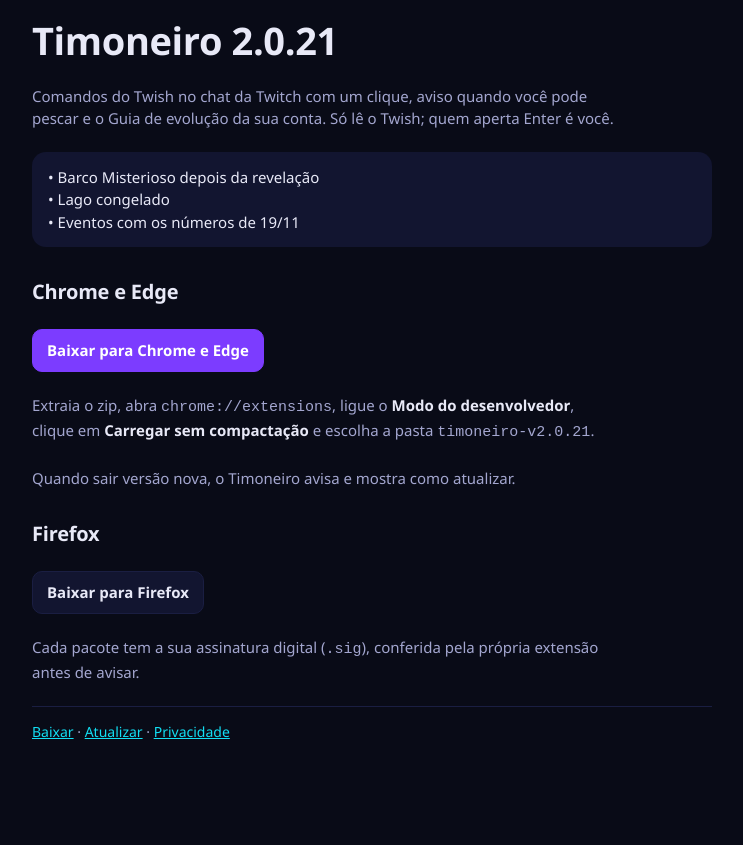
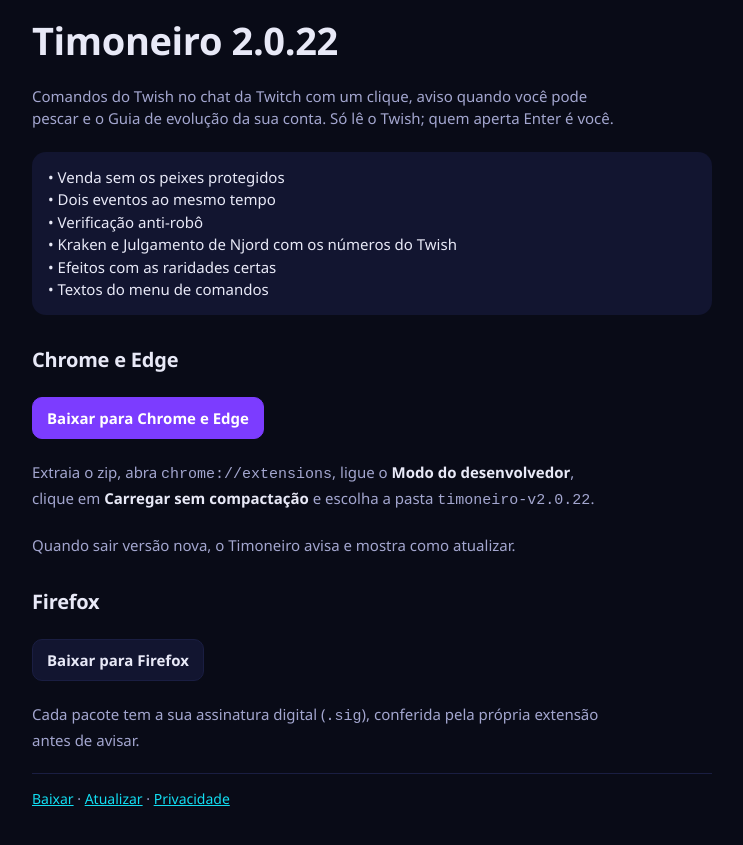
Before and after one commit to ped0071/timoneiro-releases, a plain HTML site: page index.html in a window 1280 px wide. Shown: the part 83-928 px from the top of the page, without its empty margins (268-1011 px from the left). Before the commit the page ends 889 px from the top, so only its background shows below. Drawn offline with Linux system fonts and the light colour scheme.

Commit message:
Timoneiro 2.0.22

```diff
--- a/index.html
+++ b/index.html
@@ -1,20 +1,23 @@
 <!doctype html>
 <html lang="pt-BR"><head><meta charset="utf-8"><meta name="viewport" content="width=device-width, initial-scale=1">
-<title>Timoneiro 2.0.21</title><link rel="stylesheet" href="estilo.css"><link rel="icon" href="timoneiro-logo.png"></head>
+<title>Timoneiro 2.0.22</title><link rel="stylesheet" href="estilo.css"><link rel="icon" href="timoneiro-logo.png"></head>
 <body><main>
 <header class="topo"><a href="./"><img src="timoneiro-logo.png" alt="" width="40" height="40"></a><span>Timoneiro</span></header>
 
-<h1>Timoneiro 2.0.21</h1>
+<h1>Timoneiro 2.0.22</h1>
 <p>Comandos do Twish no chat da Twitch com um clique, aviso quando você pode pescar e o Guia de evolução da sua conta. Só lê o Twish; quem aperta Enter é você.</p>
-<div class="notas">• Barco Misterioso depois da revelação
-• Lago congelado
-• Eventos com os números de 19/11</div>
+<div class="notas">• Venda sem os peixes protegidos
+• Dois eventos ao mesmo tempo
+• Verificação anti-robô
+• Kraken e Julgamento de Njord com os números do Twish
+• Efeitos com as raridades certas
+• Textos do menu de comandos</div>
 <h2>Chrome e Edge</h2>
-<div class="baixar"><a class="btn btn-primary" href="timoneiro-v2.0.21.zip">Baixar para Chrome e Edge</a></div>
-<p>Extraia o zip, abra <code>chrome://extensions</code>, ligue o <strong>Modo do desenvolvedor</strong>, clique em <strong>Carregar sem compactação</strong> e escolha a pasta <code>timoneiro-v2.0.21</code>.</p>
+<div class="baixar"><a class="btn btn-primary" href="timoneiro-v2.0.22.zip">Baixar para Chrome e Edge</a></div>
+<p>Extraia o zip, abra <code>chrome://extensions</code>, ligue o <strong>Modo do desenvolvedor</strong>, clique em <strong>Carregar sem compactação</strong> e escolha a pasta <code>timoneiro-v2.0.22</code>.</p>
 <p>Quando sair versão nova, o Timoneiro avisa e mostra como atualizar.</p>
 <h2>Firefox</h2>
-<div class="baixar"><a class="btn" href="timoneiro-firefox-v2.0.21.zip">Baixar para Firefox</a></div>
+<div class="baixar"><a class="btn" href="timoneiro-firefox-v2.0.22.zip">Baixar para Firefox</a></div>
 <p>Cada pacote tem a sua assinatura digital (<code>.sig</code>), conferida pela própria extensão antes de avisar.</p>
 <footer><a href="./">Baixar</a> · <a href="atualizar.html">Atualizar</a> · <a href="privacidade.html">Privacidade</a></footer>
 </main></body></html>
```
Also changed, not shown: latest.json (+10 -10 lines), 8 other files.
